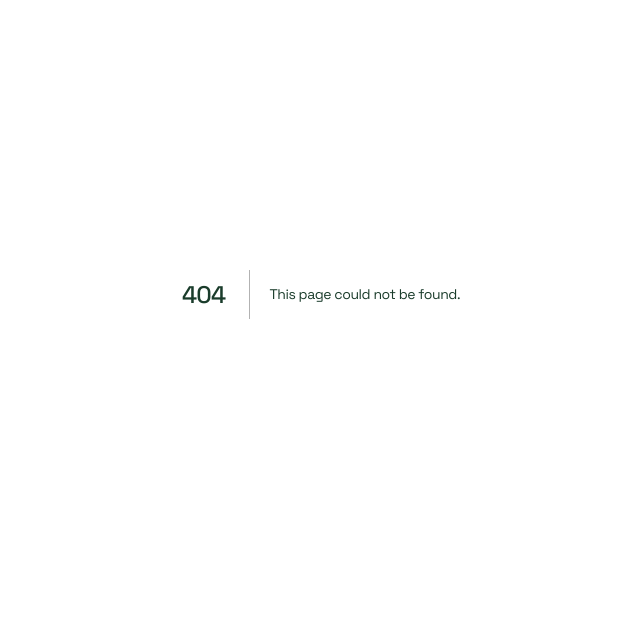
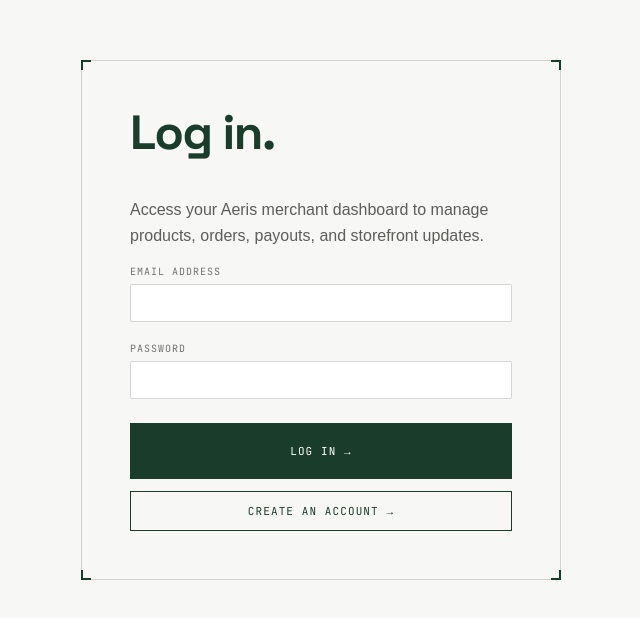
Before and after one commit to TSavage101/Aeris, a Next.js app: page /login in a window 1280 px wide. Before the commit this address had no page. Shown: the part 106-724 px from the top of the page, without its empty margins (319-959 px from the left). Built offline with nearby package versions, Linux system fonts and the light colour scheme; a web font is replaced by a local one.

Commit message:
Add merchant login and logout flow
Co-authored-by: temiloluuu <temiloluuu@gmail.com>

```diff
--- /dev/null
+++ b/src/app/login/page.tsx
@@ -0,0 +1,5 @@
+import { AerisProduct } from "@/components/aeris-product";
+
+export default function LoginPage() {
+  return <AerisProduct />;
+}
--- a/src/components/aeris-product.tsx
+++ b/src/components/aeris-product.tsx
@@ -41,6 +41,11 @@
   payouts: PayoutRequest[];
   cart: CartLine[];
   activity: string[];
+  auth: {
+    email: string;
+    password: string;
+    loggedIn: boolean;
+  };
 };
 
 const defaultDraft: Draft = {
@@ -92,7 +97,12 @@
   orders: [],
   payouts: [],
   cart: [],
-  activity: ["Draft storefront prepared from merchant details"]
+  activity: ["Draft storefront prepared from merchant details"],
+  auth: {
+    email: "",
+    password: "",
+    loggedIn: false
+  }
 };
 
 const RESERVED_SLUGS = new Set(["admin", "app", "www", "api", "aeris", "terra-basket-demo", "kora-market"]);
@@ -198,6 +208,8 @@
   const [state, setState] = useState<State>(initialState);
   const [hydrated, setHydrated] = useState(false);
   const [toast, setToast] = useState("");
+  const merchantPaths = ["/dashboard", "/store", "/store/editor", "/products", "/products/new", "/orders", "/payouts", "/settings"];
+  const isMerchantPath = merchantPaths.includes(pathname) || (pathname.startsWith("/products/") && pathname !== "/products" && pathname !== "/products/new");
 
   useEffect(() => {
     const saved = localStorage.getItem("aeris-product-state");
@@ -212,6 +224,16 @@
       localStorage.setItem("aeris-product-state", JSON.stringify(state));
     }
   }, [hydrated, state]);
+
+  useEffect(() => {
+    if (!hydrated) {
+      return;
+    }
+
+    if (isMerchantPath && !state.auth.loggedIn) {
+      router.replace("/login");
+    }
+  }, [hydrated, isMerchantPath, pathname, router, state.auth.loggedIn]);
 
   function go(path: string) {
     router.push(path);
@@ -235,14 +257,15 @@
       {pathname === "/onboarding/generating" && <Generating {...common} />}
       {pathname === "/onboarding/preview" && <Preview {...common} />}
       {pathname === "/claim" && <Claim {...common} />}
-      {["/dashboard", "/store"].includes(pathname) && <Dashboard {...common} section="store" />}
-      {pathname === "/store/editor" && <Dashboard {...common} section="editor" />}
-      {pathname === "/products" && <Dashboard {...common} section="products" />}
-      {pathname === "/products/new" && <ProductEditorPage {...common} mode="create" />}
-      {pathname.startsWith("/products/") && pathname !== "/products" && pathname !== "/products/new" && <ProductEditorPage {...common} mode="edit" />}
-      {pathname === "/orders" && <Dashboard {...common} section="orders" />}
-      {pathname === "/payouts" && <Dashboard {...common} section="payouts" />}
-      {pathname === "/settings" && <Dashboard {...common} section="settings" />}
+      {pathname === "/login" && <Login {...common} />}
+      {state.auth.loggedIn && ["/dashboard", "/store"].includes(pathname) && <Dashboard {...common} section="store" />}
+      {state.auth.loggedIn && pathname === "/store/editor" && <Dashboard {...common} section="editor" />}
+      {state.auth.loggedIn && pathname === "/products" && <Dashboard {...common} section="products" />}
+      {state.auth.loggedIn && pathname === "/products/new" && <ProductEditorPage {...common} mode="create" />}
+      {state.auth.loggedIn && pathname.startsWith("/products/") && pathname !== "/products" && pathname !== "/products/new" && <ProductEditorPage {...common} mode="edit" />}
+      {state.auth.loggedIn && pathname === "/orders" && <Dashboard {...common} section="orders" />}
+      {state.auth.loggedIn && pathname === "/payouts" && <Dashboard {...common} section="payouts" />}
+      {state.auth.loggedIn && pathname === "/settings" && <Dashboard {...common} section="settings" />}
       {pathname.startsWith("/s/") && <PublicStore {...common} />}
       {pathname === "/cart" && <CartPage {...common} />}
       {pathname === "/checkout" && <CheckoutPage {...common} />}
@@ -376,6 +399,9 @@
             <button className="btn-ghost" onClick={() => go("/s/terra-basket")}>
               View demo
             </button>
+            <button className="btn-ghost" onClick={() => go("/login")}>
+              Merchant login
+            </button>
           </div>
         </div>
         <div className="wireframe-box">
@@ -749,8 +775,8 @@
 }
 
 function Claim({ state, update, go }: CommonProps) {
-  const [email, setEmail] = useState("merchant@aeris.store");
-  const [password, setPassword] = useState("password123");
+  const [email, setEmail] = useState(state.auth.email || "merchant@aeris.store");
+  const [password, setPassword] = useState(state.auth.password || "");
   const [slug, setSlug] = useState(state.store.slug);
   const available = isSlugAvailable(slug, state.store.slug);
 
@@ -776,10 +802,56 @@
             Your store will live at: {slug || "your-slug"}.aeris.store · {available ? "✓ Available" : "✕ Already reserved or too short"}
           </span>
         </div>
-        <button className="btn-primary" disabled={!available} style={{ width: "100%", height: 56, marginTop: 24 }} onClick={() => {
-          update((current) => ({ ...current, store: { ...current.store, slug, ownerEmail: email, published: true }, activity: [`Published ${slug}.aeris.store`, ...current.activity] }));
+        <button className="btn-primary" disabled={!available || !password.trim()} style={{ width: "100%", height: 56, marginTop: 24 }} onClick={() => {
+          update((current) => ({
+            ...current,
+            store: { ...current.store, slug, ownerEmail: email, published: true },
+            auth: { email, password, loggedIn: true },
+            activity: [`Published ${slug}.aeris.store`, ...current.activity]
+          }));
           go("/store");
         }}>Create account & publish</button>
+        <button className="btn-ghost" style={{ width: "100%", marginTop: 12 }} onClick={() => go("/login")}>Already have an account? Log in →</button>
+      </div>
+    </main>
+  );
+}
+
+function Login({ state, update, go, notify }: CommonProps) {
+  const [email, setEmail] = useState(state.auth.email || state.store.ownerEmail || "");
+  const [password, setPassword] = useState("");
+
+  function login() {
+    if (!email.trim() || !password.trim()) {
+      notify("Enter your email and password");
+      return;
+    }
+
+    if (email.trim() !== state.auth.email || password !== state.auth.password) {
+      notify("Incorrect email or password");
+      return;
+    }
+
+    update((current) => {
+      const nextState = { ...current, auth: { ...current.auth, loggedIn: true } };
+      persistState(nextState);
+      return nextState;
+    });
+    go("/store");
+  }
+
+  return (
+    <main className="wizard-shell" style={{ display: "grid", placeItems: "center" }}>
+      <div className="form-card corner-marked" style={{ width: "min(480px, calc(100% - 32px))" }}>
+        <Corners />
+        <h2>Log in.</h2>
+        <p>Access your Aeris merchant dashboard to manage products, orders, payouts, and storefront updates.</p>
+        <div className="field-stack">
+          <Field id="login-email" label="Email address" value={email} onChange={setEmail} />
+          <Field id="login-password" label="Password" value={password} onChange={setPassword} />
+        </div>
+        <button className="btn-primary" style={{ width: "100%", height: 56, marginTop: 24 }} onClick={login}>Log in →</button>
+        <button className="btn-ghost" style={{ width: "100%", marginTop: 12 }} onClick={() => go("/claim")}>Create an account →</button>
       </div>
     </main>
   );
@@ -819,6 +891,22 @@
             <span className="label">Merchant balance</span>
             <span className="stat-number" style={{ fontSize: 32 }}>{money(balance)}</span>
             <button className="btn-primary" style={{ width: "100%" }} onClick={() => go("/payouts")}>Request payout →</button>
+          </div>
+          <div className="side-box" style={{ marginTop: 16 }}>
+            <span className="label">Session</span>
+            <p className="mono" style={{ fontSize: 11, color: "var(--color-forest)" }}>{state.auth.email || state.store.ownerEmail || "Merchant session"}</p>
+            <button
+              className="btn-ghost"
+              style={{ width: "100%" }}
+              onClick={() => {
+                const nextState = { ...state, auth: { ...state.auth, loggedIn: false } };
+                persistState(nextState);
+                update(() => nextState);
+                go("/login");
+              }}
+            >
+              Logout
+            </button>
           </div>
         </aside>
       </div>
@@ -1285,6 +1373,19 @@
         </div>
         <p className="mono" style={{ color: "var(--color-gold)", fontSize: 10 }}>⚠ Slug is locked after publish and cannot be changed.</p>
         <button className="btn-primary" disabled={locked} onClick={saveSettings}>Save changes</button>
+        <button
+          className="btn-ghost"
+          onClick={() => {
+            update((current) => {
+              const nextState = { ...current, auth: { ...current.auth, loggedIn: false } };
+              persistState(nextState);
+              return nextState;
+            });
+            window.location.href = "/login";
+          }}
+        >
+          Logout
+        </button>
       </div>
     </>
   );
```
